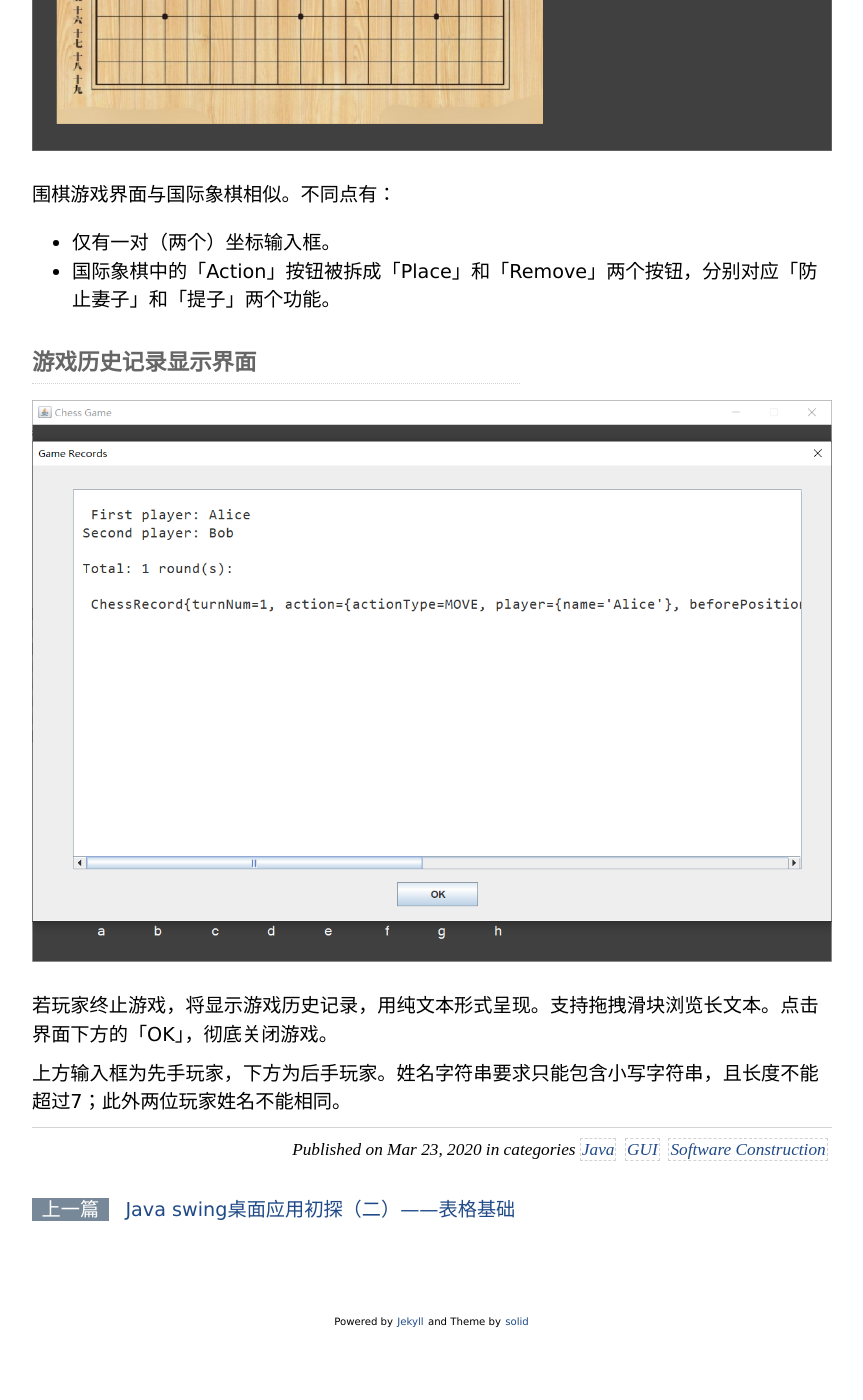
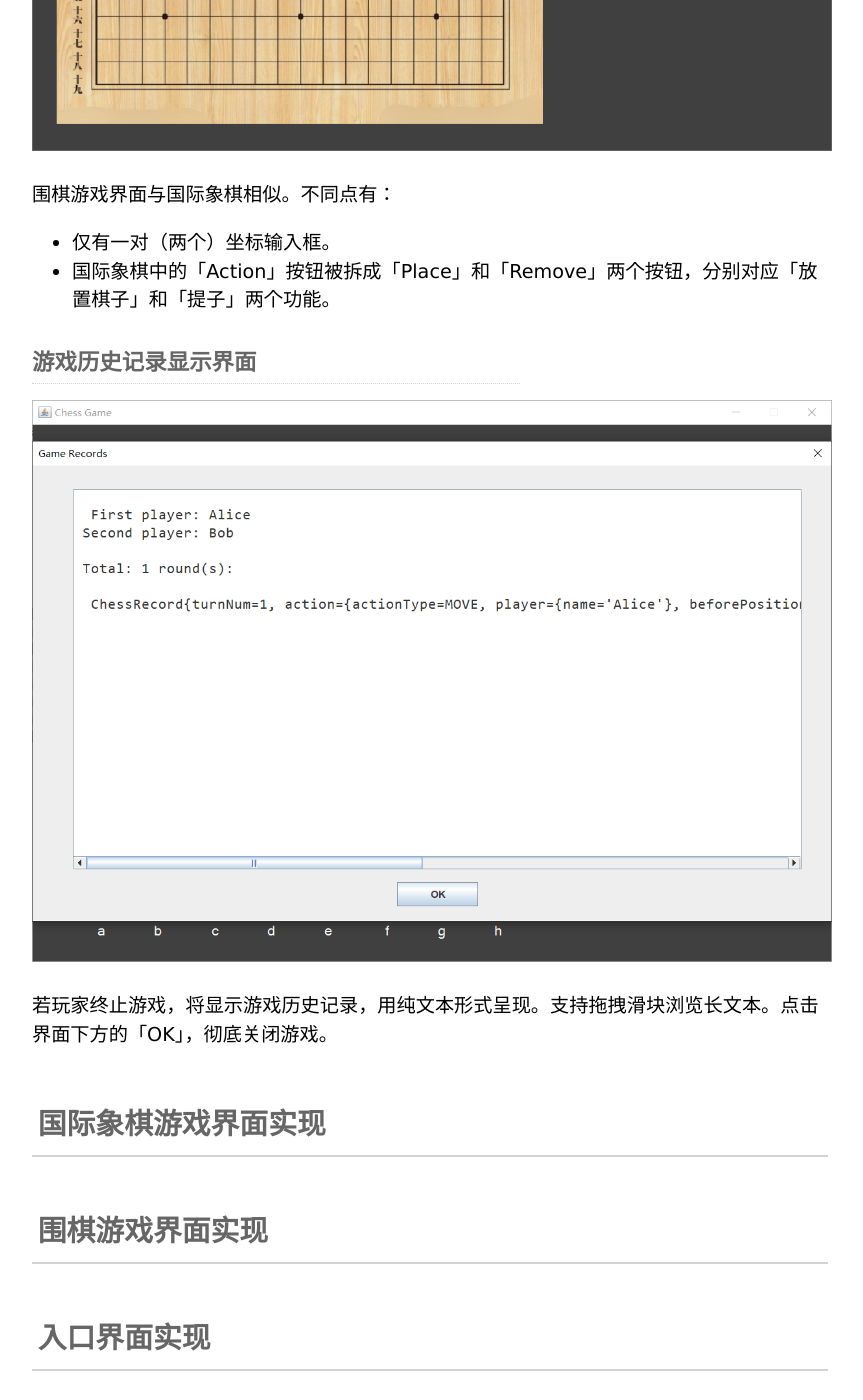
Before and after one commit to ArmeriaWang/ArmeriaWang.github.io, a Jekyll site: the page built from _posts/2020-03-23-java-swing-first-step-3.md, in a window 1280 px wide and 1400 px high, scrolled down 3231 px. Shown: the whole window, without its empty margins (208-1071 px from the left). Built offline with Jekyll 4.4.1, drawn with Linux system fonts in a browser that asks for light colours; before the commit the page ends 4566 px from its top, so only the background shows below that.

Commit message:
Update 2020-03-23-java-swing-first-step-3.md

```diff
--- a/_posts/2020-03-23-java-swing-first-step-3.md
+++ b/_posts/2020-03-23-java-swing-first-step-3.md
@@ -48,7 +48,7 @@ typora-root-url: ..
 围棋游戏界面与国际象棋相似。不同点有：
 
 - 仅有一对（两个）坐标输入框。
-- 国际象棋中的「Action」按钮被拆成「Place」和「Remove」两个按钮，分别对应「防止妻子」和「提子」两个功能。
+- 国际象棋中的「Action」按钮被拆成「Place」和「Remove」两个按钮，分别对应「放置棋子」和「提子」两个功能。
 
 ### 游戏历史记录显示界面
 
@@ -56,6 +56,18 @@ typora-root-url: ..
 
 若玩家终止游戏，将显示游戏历史记录，用纯文本形式呈现。支持拖拽滑块浏览长文本。点击界面下方的「OK」，彻底关闭游戏。
 
+## 国际象棋游戏界面实现
 
 
+
+## 围棋游戏界面实现
+
+
+
+## 入口界面实现
+
+
+
+## 完整代码
+
 上方输入框为先手玩家，下方为后手玩家。姓名字符串要求只能包含小写字符串，且长度不能超过7；此外两位玩家姓名不能相同。
```
